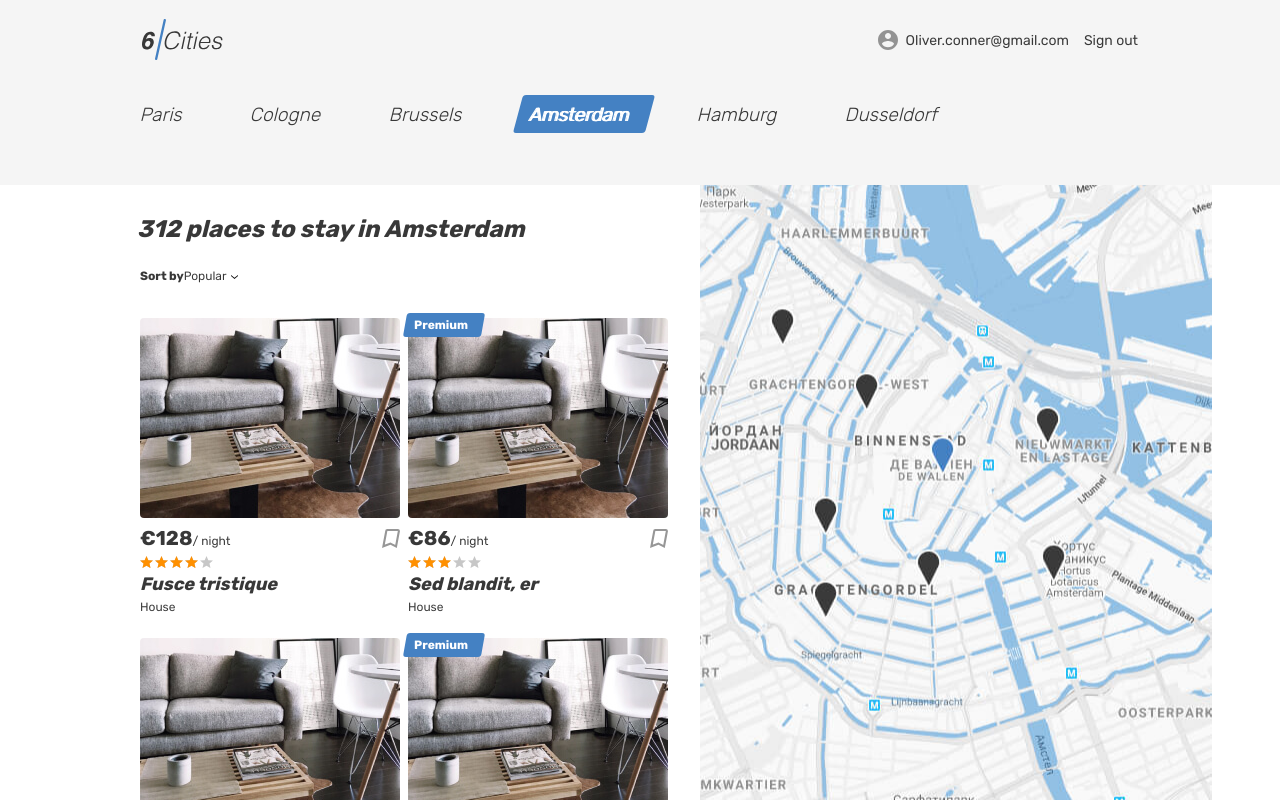
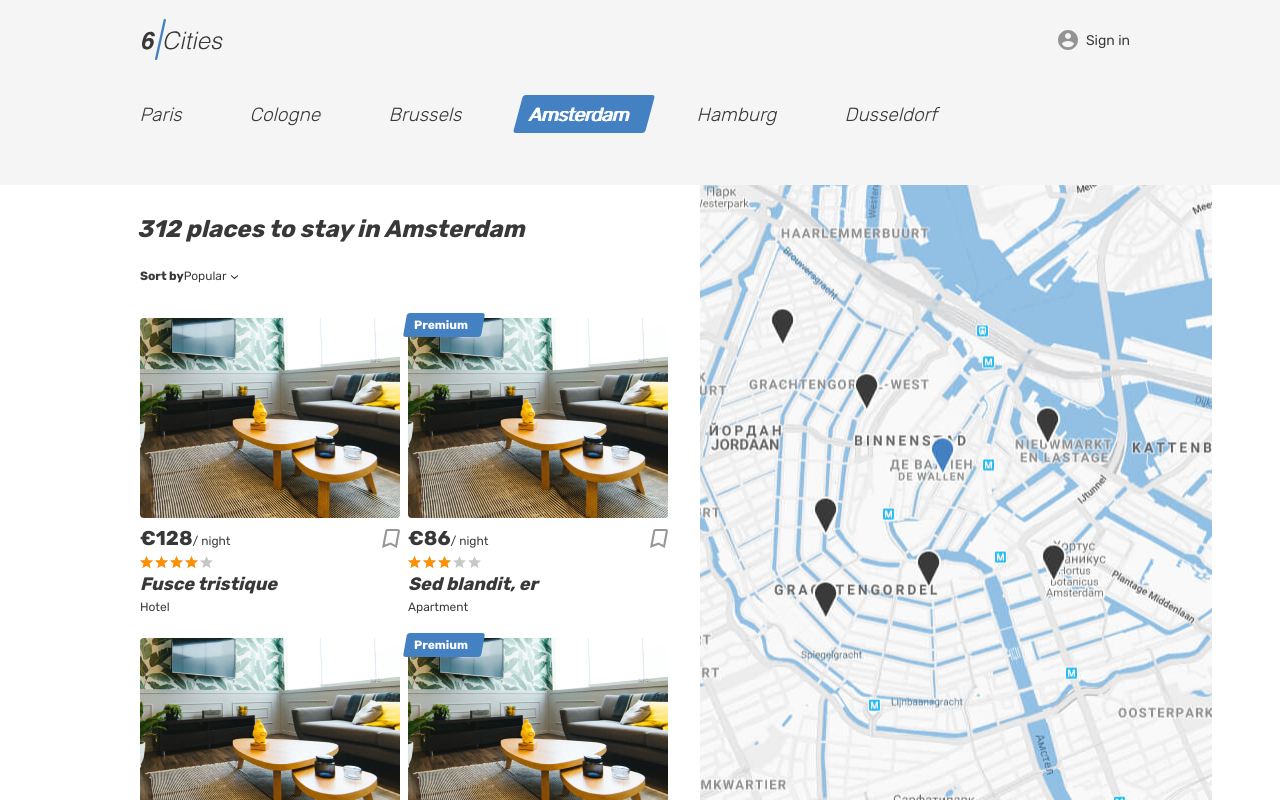
Before and after one commit to NikolayUsov/1493681-six-cities-7, a React (Create React App) app in the folder project/: page / in a window 1280 px wide. Built offline with nearby package versions, Linux system fonts and the light colour scheme.

Commit message:
init: create header component

```diff
--- /dev/null
+++ b/project/src/components/header/header.jsx
@@ -0,0 +1,18 @@
+import React from 'react';
+import Logo from '../logo/logo';
+import UserNavigation from '../user-navigation/user-navigation';
+
+export default function Header() {
+  return(
+    <header className="header">
+      <div className="container">
+        <div className="header__wrapper">
+          <div className="header__left">
+            <Logo />
+          </div>
+          <UserNavigation />
+        </div>
+      </div>
+    </header>
+  );
+}
--- a/project/src/components/offer-card/offer-card.jsx
+++ b/project/src/components/offer-card/offer-card.jsx
@@ -16,6 +16,7 @@ export default function OfferCard ({offer, page}) {
     title,
     type,
     isPremium,
+    previewImage,
   } = offer;
 
 
@@ -29,7 +30,7 @@ export default function OfferCard ({offer, page}) {
       {isPremium && <Premium />}
       <div className={`${page}__image-wrapper place-card__image-wrapper`}>
         <Link to={`/offer/${id}?`}>
-          <img className="place-card__image" src="img/apartment-01.jpg" width={260} height={200} alt="Place pic" />
+          <img className="place-card__image" src={previewImage} width={260} height={200} alt="Place pic" />
         </Link>
       </div>
       <div className="place-card__info">
@@ -70,5 +71,6 @@ OfferCard.propTypes = {
     title: PropTypes.string,
     type: PropTypes.string,
     isPremium: PropTypes.bool,
+    previewImage: PropTypes.string,
   }).isRequired,
 };
--- a/project/src/components/pages/main.jsx
+++ b/project/src/components/pages/main.jsx
@@ -1,44 +1,20 @@
 import React, { useState } from 'react';
 import OfferCard from '../offer-card/offer-card.jsx';
 import PropTypes from 'prop-types';
-import Logo from '../logo/logo';
 import { OfferCardParent } from '../../const.js';
 import CityNavigation from '../city-navigation/city-navigation';
 import OffersBoard from '../offersBoard/offers-board.jsx';
+import Header from '../header/header.jsx';
 
 const DEFAULT_MENU = 'Amsterdam';
 
 export default function PageMain({ offers }) {
   const [currentMenu, setCurrentMenu] = useState(DEFAULT_MENU);
-  //const [currentSort, setCurrentSort] = useState();
+
 
   return (
     <div className="page page--gray page--main">
-      <header className="header">
-        <div className="container">
-          <div className="header__wrapper">
-            <div className="header__left">
-              <Logo />
-            </div>
-            <nav className="header__nav">
-              <ul className="header__nav-list">
-                <li className="header__nav-item user">
-                  <a className="header__nav-link header__nav-link--profile" href="/#">
-                    <div className="header__avatar-wrapper user__avatar-wrapper">
-                    </div>
-                    <span className="header__user-name user__name">Oliver.conner@gmail.com</span>
-                  </a>
-                </li>
-                <li className="header__nav-item">
-                  <a className="header__nav-link" href="/#">
-                    <span className="header__signout">Sign out</span>
-                  </a>
-                </li>
-              </ul>
-            </nav>
-          </div>
-        </div>
-      </header>
+      <Header />
       <main className="page__main page__main--index">
         <h1 className="visually-hidden">Cities</h1>
         <div className="tabs">
--- /dev/null
+++ b/project/src/components/user-navigation/user-navigation.jsx
@@ -0,0 +1,43 @@
+import React from 'react';
+import PropTypes from 'prop-types';
+
+export default function UserNavigation ({isAuthorization}) {
+
+  const renderUserNav = (isAuth) => {
+
+    if(isAuth){
+
+      return (
+        <li className="header__nav-item user">
+          <a className="header__nav-link header__nav-link--profile" href="/#">
+            <div className="header__avatar-wrapper user__avatar-wrapper">
+            </div>
+            <span className="header__user-name user__name">Oliver.conner@gmail.com</span>
+          </a>
+        </li>);
+    } else {
+      return (
+        <li className="header__nav-item user">
+          <a className="header__nav-link header__nav-link--profile" href="/#">
+            <div className="header__avatar-wrapper user__avatar-wrapper">
+            </div>
+            <span className="header__login">Sign in</span>
+          </a>
+        </li>
+      );
+    }
+  };
+
+
+  return (
+    <nav className="header__nav">
+      <ul className="header__nav-list">
+        {renderUserNav(isAuthorization)}
+      </ul>
+    </nav>
+  );
+}
+
+UserNavigation.propTypes = {
+  isAuthorization: PropTypes.bool,
+};
--- a/project/src/mocs/offers.js
+++ b/project/src/mocs/offers.js
@@ -24,10 +24,11 @@ const getHostId = createId(1);
 const getOffersId = createId(1);
 
 const generateOfferItemMock = () => {
-  const photos = new Array(getRandomInteger(0,6))
+  const photos = new Array(getRandomInteger(1,6))
     .fill('')
-    .map((elem) => `img/${getRandomInteger(1, 3)}.png`);
-
+    .map((elem) => `img/apartment-0${getRandomInteger(1, 3)}.jpg`);
+  // eslint-disable-next-line no-console
+  console.log(photos);
   return {
     bedrooms: getRandomInteger(1, 4),
     city:{
@@ -56,7 +57,7 @@ const generateOfferItemMock = () => {
       zoom: getRandomInteger(1, 10),
     },
     maxAdults: getRandomInteger(1, 6),
-    previewImage: photos.randomElement(),
+    previewImage: photos[0],
     price: getRandomInteger(69, 140),
     rating: Number(getRandomFloat(0, 5)),
     title: getRandomText().slice(0, 16),
```
